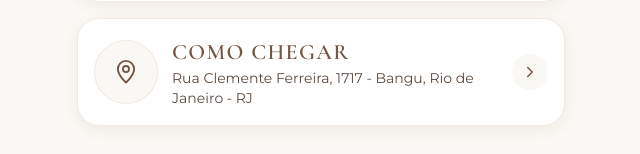
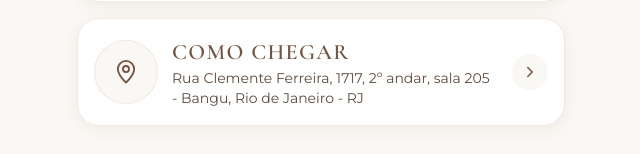
Before and after one commit to karolinnealmeida0-cell/karolinne-bio, a plain HTML site: page index.html in a window 1280 px wide. Shown: the part 758-912 px from the top of the page, without its empty margins (319-959 px from the left). Drawn offline with nearby package versions, Linux system fonts and the light colour scheme.

Commit message:
Endereço completo: 2º andar, sala 205
Co-Authored-By: Claude Opus 5.5 <noreply@anthropic.com>
Claude-Session: https://claude.ai/code/session_01F75iXoxEE2xXjJPTuhPHhM

```diff
--- a/index.html
+++ b/index.html
@@ -39,7 +39,7 @@ main{max-width:520px;margin:0 auto;padding:32px 16px calc(28px + env(safe-area-i
 <div id="aviso" class="aviso" hidden><b>Para agendar, abra no navegador.</b><br>Toque em <b>⋯</b> no canto da tela e depois em <b>Abrir no navegador</b>. Ou copie o link e cole no Safari ou no Chrome.<br><button type="button" id="copiar">Copiar link de agendamento</button></div>
 <a class="card" href="https://wa.me/5521974911497" target="_blank" rel="noopener"><span class="ic"><svg width="28" height="28" viewBox="0 0 24 24" fill="none" stroke="currentColor" stroke-width="1.6" stroke-linecap="round" stroke-linejoin="round" aria-hidden="true"><path d="M4 20l1.3-3.9A8 8 0 1 1 8 19z"/><path d="M9.2 8.6c.2-.5.6-.5.9-.5h.5c.2 0 .4.1.5.4l.6 1.5c.1.2 0 .5-.1.6l-.5.6c.6 1.1 1.4 1.9 2.5 2.5l.6-.5c.2-.2.4-.2.6-.1l1.5.6c.3.1.4.3.4.5v.5c0 .3-.1.7-.5.9-.6.3-1.4.4-2.3 0-1.9-.8-3.5-2.4-4.3-4.3-.4-.9-.3-1.7 0-2.3z"/></svg></span><span><b>Fale conosco</b><small>Tire suas dúvidas com a nossa equipe pelo WhatsApp, quando for melhor para você.</small></span><span class="seta"><svg width="18" height="18" viewBox="0 0 24 24" fill="none" stroke="currentColor" stroke-width="2" stroke-linecap="round" stroke-linejoin="round" aria-hidden="true"><path d="M9 6l6 6-6 6"/></svg></span></a>
 <a class="card" href="https://www.google.com/search?q=Karolinne+Almeida+%7C+Cirurgi%C3%A3-Dentista&stick=H4sIAAAAAAAAAONgU1I2qLBMSklLtjQ3Njc2sDQ1tTKoMDZLMje0NE5LSjZPTjE2MFnEquadWJSfk5mXl6rgmJObmpmSqFCj4JxZVFqUnnl4sa5Lal5JZnFJIgCeKtPBUAAAAA" target="_blank" rel="noopener"><span class="ic"><svg width="28" height="28" viewBox="0 0 24 24" fill="none" stroke="currentColor" stroke-width="1.6" stroke-linecap="round" stroke-linejoin="round" aria-hidden="true"><path d="M12 3.5l2.6 5.3 5.8.8-4.2 4.1 1 5.8-5.2-2.7-5.2 2.7 1-5.8-4.2-4.1 5.8-.8z"/></svg></span><span><b>Google</b><small>Veja nosso perfil no Google: fotos, localização e avaliações de pacientes.</small></span><span class="seta"><svg width="18" height="18" viewBox="0 0 24 24" fill="none" stroke="currentColor" stroke-width="2" stroke-linecap="round" stroke-linejoin="round" aria-hidden="true"><path d="M9 6l6 6-6 6"/></svg></span></a>
-<a class="card" href="https://www.google.com/maps/dir/?api=1&amp;destination=Karolinne%20Almeida%20%7C%20Cirurgi%C3%A3-Dentista%2C%20Rua%20Clemente%20Ferreira%2C%201717%20-%20Bangu%2C%20Rio%20de%20Janeiro%20-%20RJ" target="_blank" rel="noopener"><span class="ic"><svg width="28" height="28" viewBox="0 0 24 24" fill="none" stroke="currentColor" stroke-width="1.6" stroke-linecap="round" stroke-linejoin="round" aria-hidden="true"><path d="M12 21s-7-6.2-7-11.5A7 7 0 0 1 19 9.5C19 14.8 12 21 12 21z"/><circle cx="12" cy="9.5" r="2.6"/></svg></span><span><b>Como chegar</b><small>Rua Clemente Ferreira, 1717 - Bangu, Rio de Janeiro - RJ</small></span><span class="seta"><svg width="18" height="18" viewBox="0 0 24 24" fill="none" stroke="currentColor" stroke-width="2" stroke-linecap="round" stroke-linejoin="round" aria-hidden="true"><path d="M9 6l6 6-6 6"/></svg></span></a>
+<a class="card" href="https://www.google.com/maps/dir/?api=1&amp;destination=Karolinne%20Almeida%20%7C%20Cirurgi%C3%A3-Dentista%2C%20Rua%20Clemente%20Ferreira%2C%201717%20-%20Bangu%2C%20Rio%20de%20Janeiro%20-%20RJ" target="_blank" rel="noopener"><span class="ic"><svg width="28" height="28" viewBox="0 0 24 24" fill="none" stroke="currentColor" stroke-width="1.6" stroke-linecap="round" stroke-linejoin="round" aria-hidden="true"><path d="M12 21s-7-6.2-7-11.5A7 7 0 0 1 19 9.5C19 14.8 12 21 12 21z"/><circle cx="12" cy="9.5" r="2.6"/></svg></span><span><b>Como chegar</b><small>Rua Clemente Ferreira, 1717, 2º andar, sala 205 - Bangu, Rio de Janeiro - RJ</small></span><span class="seta"><svg width="18" height="18" viewBox="0 0 24 24" fill="none" stroke="currentColor" stroke-width="2" stroke-linecap="round" stroke-linejoin="round" aria-hidden="true"><path d="M9 6l6 6-6 6"/></svg></span></a>
 <div class="rod">Karolinne Silva de Almeida · CRO-RJ 50688<br>© <span id="ano">2026</span> Karolinne Almeida Odontologia</div>
 </main>
 <script>
```
